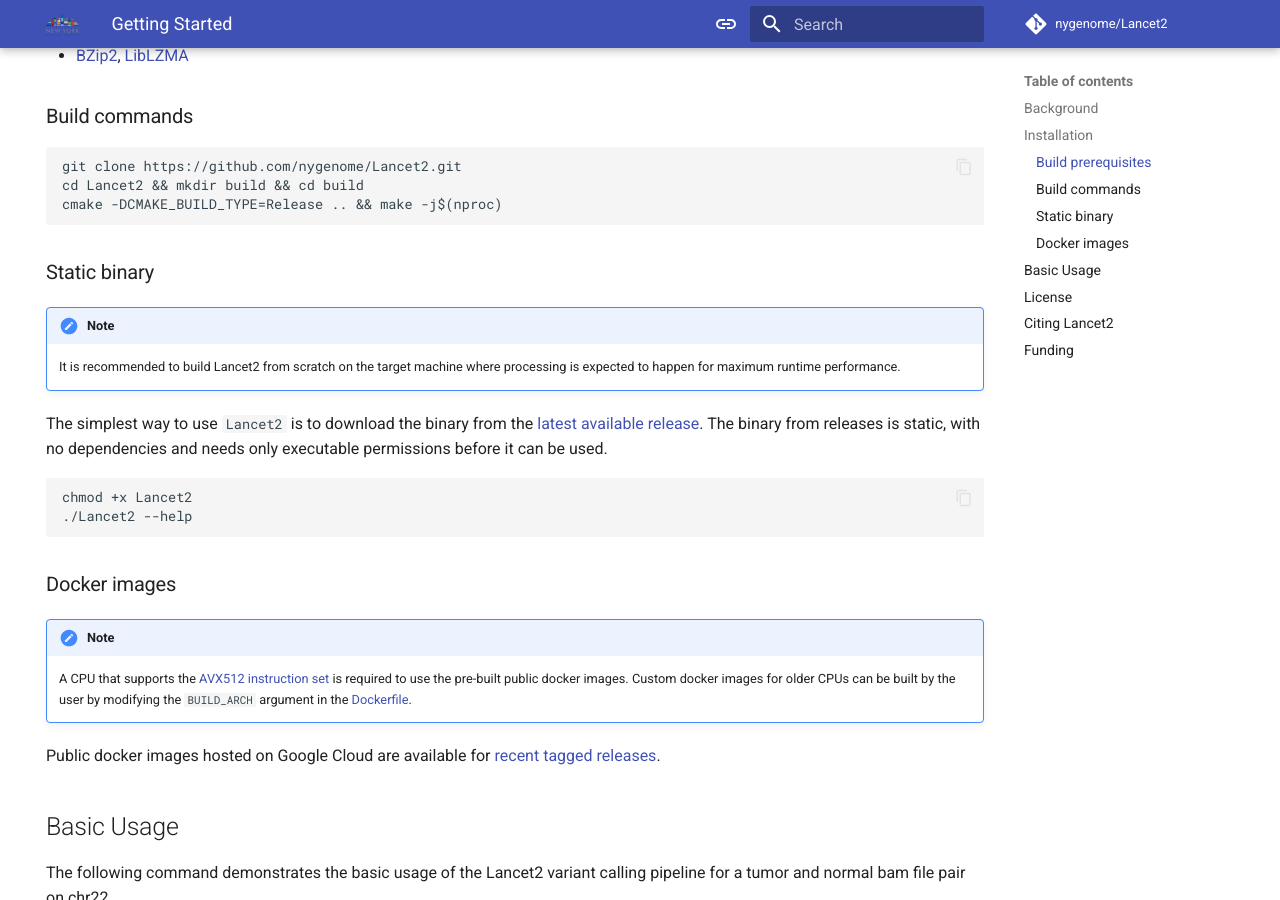
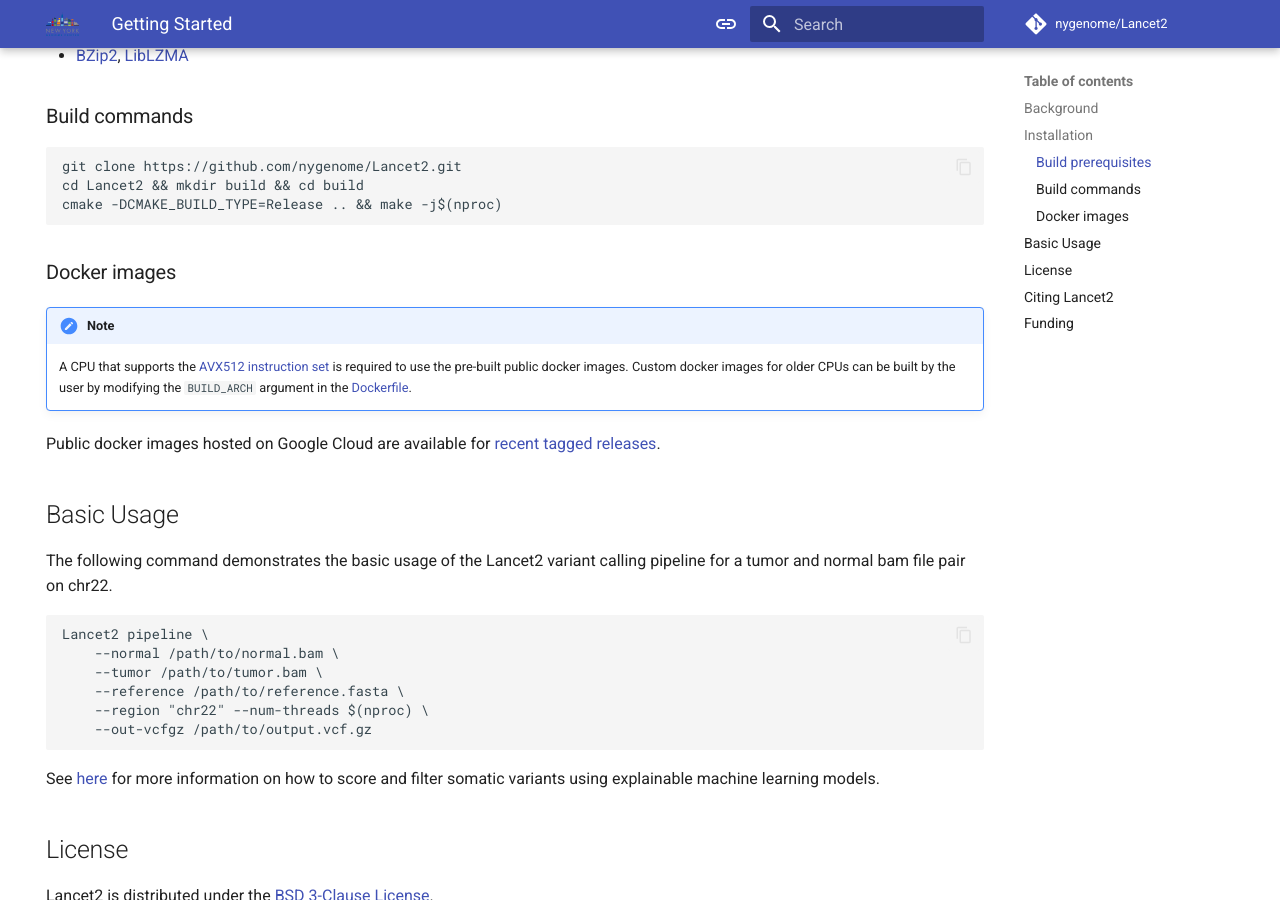
Before and after one commit to omicsnut/Lancet2, an MkDocs documentation site: the page built from docs/index.md, in a window 1280 px wide and 900 px high, scrolled down 558 px. Built offline with MkDocs 1.6.1 and Material for MkDocs 9.7.7, drawn with Linux system fonts in a browser that asks for light colours; plug-ins that fetch from the network failed and are left out; comment, search, counter and statistics services are not loaded.

Commit message:
chore: remove section in docs

````diff
--- a/docs/index.md
+++ b/docs/index.md
@@ -26,21 +26,6 @@ especially InDels.
 git clone https://github.com/nygenome/Lancet2.git
 cd Lancet2 && mkdir build && cd build
 cmake -DCMAKE_BUILD_TYPE=Release .. && make -j$(nproc)
-```
-
-### Static binary
-
-!!! note "Note"
-
-    It is recommended to build Lancet2 from scratch on the target machine
-    where processing is expected to happen for maximum runtime performance.
-
-The simplest way to use `Lancet2` is to download the binary from the [latest available release](https://github.com/nygenome/Lancet2/releases).
-The binary from releases is static, with no dependencies and needs only executable permissions before it can be used.
-
-```bash
-chmod +x Lancet2
-./Lancet2 --help
 ```
 
 ### Docker images
````
